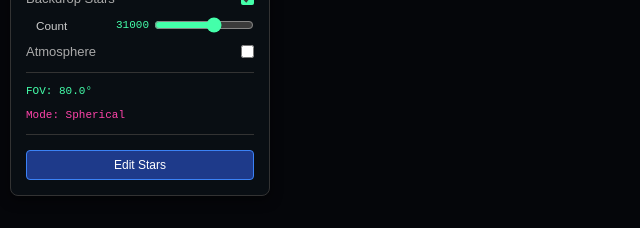
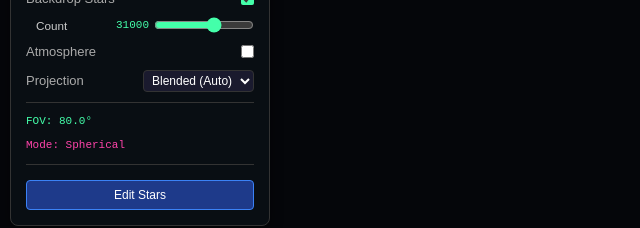
Before and after one commit to project-skymap/builder, a Next.js app: page / in a window 1280 px wide. Shown: the part 447-675 px from the top of the page, without its empty margins (0-640 px from the left). Built offline with nearby package versions, Linux system fonts and the light colour scheme.

Commit message:
[SKY-21] planetarium improvements

```diff
--- a/app/page.tsx
+++ b/app/page.tsx
@@ -60,6 +60,7 @@ export default function Page() {
   const [showBackdropStars, setShowBackdropStars] = useState(true);
   const [backdropStarsCount, setBackdropStarsCount] = useState(31000);
   const [showAtmosphere, setShowAtmosphere] = useState(false);
+  const [projection, setProjection] = useState<"perspective" | "stereographic" | "blended">("blended");
   const [constellationConfig, setConstellationConfig] = useState<any>(null);
   const [revealOrderEnabled, setRevealOrderEnabled] = useState(true);
   const [selectedGuess, setSelectedGuess] = useState<SceneNode | null>(null);
@@ -128,6 +129,7 @@ export default function Page() {
       showBackdropStars,
       backdropStarsCount,
       showAtmosphere,
+      projection,
       constellations: constellationConfig,
       visuals: {
         colorBy: [
@@ -148,7 +150,7 @@ export default function Page() {
         animate: true
       }
     }),
-    [focusNodeId, arrangement, isEditable, showBookLabels, showDivisionLabels, showChapterLabels, showGroupLabels, showLines, showBoundaries, showConstellationArt, showBackdropStars, backdropStarsCount, constellationConfig, initialLon]
+    [focusNodeId, arrangement, isEditable, showBookLabels, showDivisionLabels, showChapterLabels, showGroupLabels, showLines, showBoundaries, showConstellationArt, showBackdropStars, backdropStarsCount, constellationConfig, initialLon, projection]
   );
 
   const handleSelect = useCallback((node: SceneNode) => {
@@ -359,6 +361,7 @@ export default function Page() {
             </div>
         )}
         <div className="control-group"><label><span>Atmosphere</span><input type="checkbox" checked={showAtmosphere} onChange={e => setShowAtmosphere(e.target.checked)} /></label></div>
+        <div className="control-group"><label><span>Projection</span><select value={projection} onChange={e => setProjection(e.target.value as any)} style={{ background: '#1a1a2e', color: '#fff', border: '1px solid #333', borderRadius: 4, padding: '2px 4px', fontSize: 12 }}><option value="blended">Blended (Auto)</option><option value="perspective">Perspective</option><option value="stereographic">Stereographic</option></select></label></div>
 
         <div className="divider"></div>
 
```
